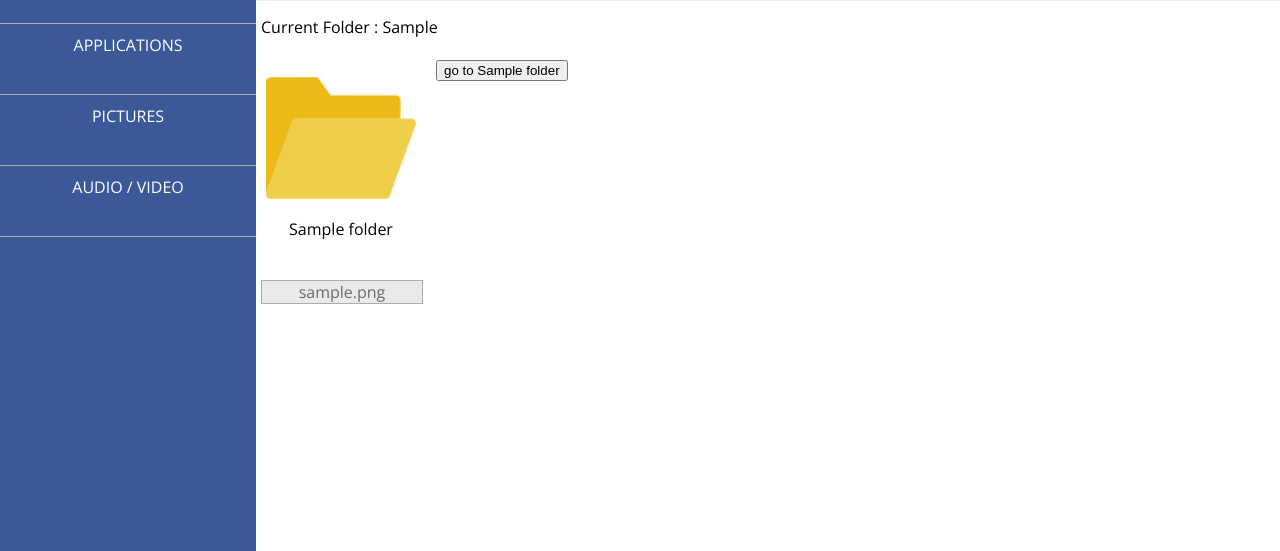
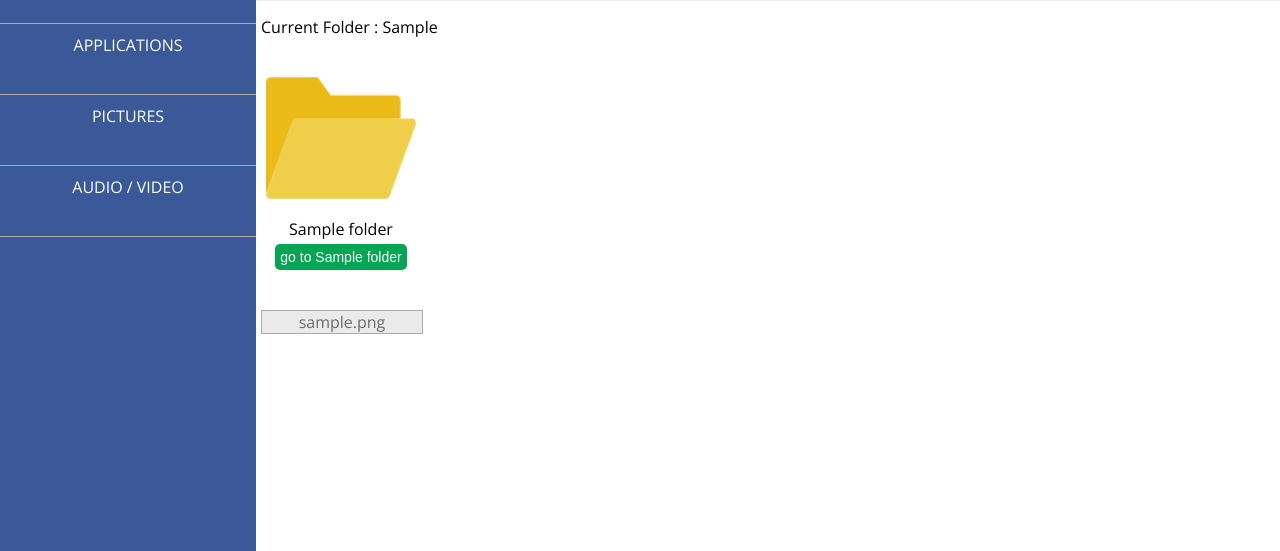
Before and after one commit to remy-peyre/Filer3, a PHP site: template views/yourFiles.html.twig in a window 1280 px wide. Shown: the part 109-660 px from the top of the page. Run offline with PHP 8.4, Linux system fonts and the light colour scheme; the template is opened without the code that fills it: most values are stand-ins (such as "Sample title", 1, 10 or a date in 2020); some libraries are stand-ins or nearby versions.

Commit message:
add list in upload page and custom submit form 'go to'

```diff
--- a/assets/style/style.scss
+++ b/assets/style/style.scss
@@ -369,6 +369,22 @@ main{
     flex-wrap: wrap;
     justify-content: flex-start;
 
+    .size_left_part_upload{
+        width: 100%;
+        .p_nav{
+            width: 100%;
+            margin: 20px 0px;
+        }
+        .underline{
+            text-decoration: underline;
+        }
+        .list_upload{
+            width: 80%;
+            width: 73%;
+            text-align: left;
+            margin: auto;
+        }
+    }
     .size_error_upload{
         width: 100%;
         text-align: center;
@@ -472,6 +488,20 @@ main{
             flex-direction: column;
             margin-right: 15px;
 
+            .go_in_folder{
+                display: flex;
+                justify-content: center;
+
+                input[type=submit]{
+                    background-color: #00a651;
+                    padding: 5px;
+                    border-radius: 5px;
+                    border: 0;
+                    color: white;
+                    margin-top: 4px;
+                    font-size: 14px;
+                }
+            }
             .size_folder_upload{
                 width: 150px;
                 height: 150px;
--- a/views/userAccount.html.twig
+++ b/views/userAccount.html.twig
@@ -1,5 +1,5 @@
 <!DOCTYPE html>
-<html>
+<html lang="fr">
 <head>
     <title>FILER 3</title>
     <meta http-equiv="Content-Type" content="text/html; charset=utf-8">
--- a/views/yourFiles.html.twig
+++ b/views/yourFiles.html.twig
@@ -14,11 +14,12 @@
             <div class="colum_for_folder">
                 <img class="size_folder_upload" src="web/image/folder.png" alt="{{file.filepath}}">
                 {{ folder.foldername }}
+                <form class="go_in_folder" method="POST" action="?action=switchCurrentFolder">
+                    <input type="hidden" name="new_current_folder" value="{{folder.id}}">
+                    <input type="submit" value="go to {{folder.foldername}}">
+                </form>
             </div>
-            <form method="POST" action="?action=switchCurrentFolder">
-                <input type="hidden" name="new_current_folder" value="{{folder.id}}">
-                <input type="submit" value="go to {{folder.foldername}}">
-            </form>
+
 
         {% endfor %}
     </div>
--- a/web/style/style.css
+++ b/web/style/style.css
@@ -349,6 +349,22 @@ header nav .right_part_menu .color_link_menu_right a {
   flex-wrap: wrap;
   justify-content: flex-start;
 }
+.upload .size_left_part_upload {
+  width: 100%;
+}
+.upload .size_left_part_upload .p_nav {
+  width: 100%;
+  margin: 20px 0px;
+}
+.upload .size_left_part_upload .underline {
+  text-decoration: underline;
+}
+.upload .size_left_part_upload .list_upload {
+  width: 80%;
+  width: 73%;
+  text-align: left;
+  margin: auto;
+}
 .upload .size_error_upload {
   width: 100%;
   text-align: center;
@@ -443,6 +459,19 @@ header nav .right_part_menu .color_link_menu_right a {
   display: flex;
   flex-direction: column;
   margin-right: 15px;
+}
+.your_files .size_row_folder_show .colum_for_folder .go_in_folder {
+  display: flex;
+  justify-content: center;
+}
+.your_files .size_row_folder_show .colum_for_folder .go_in_folder input[type=submit] {
+  background-color: #00a651;
+  padding: 5px;
+  border-radius: 5px;
+  border: 0;
+  color: white;
+  margin-top: 4px;
+  font-size: 14px;
 }
 .your_files .size_row_folder_show .colum_for_folder .size_folder_upload {
   width: 150px;
```
Also changed, not shown: views/upload.html.twig (+10 -3 lines), 1 other file.
